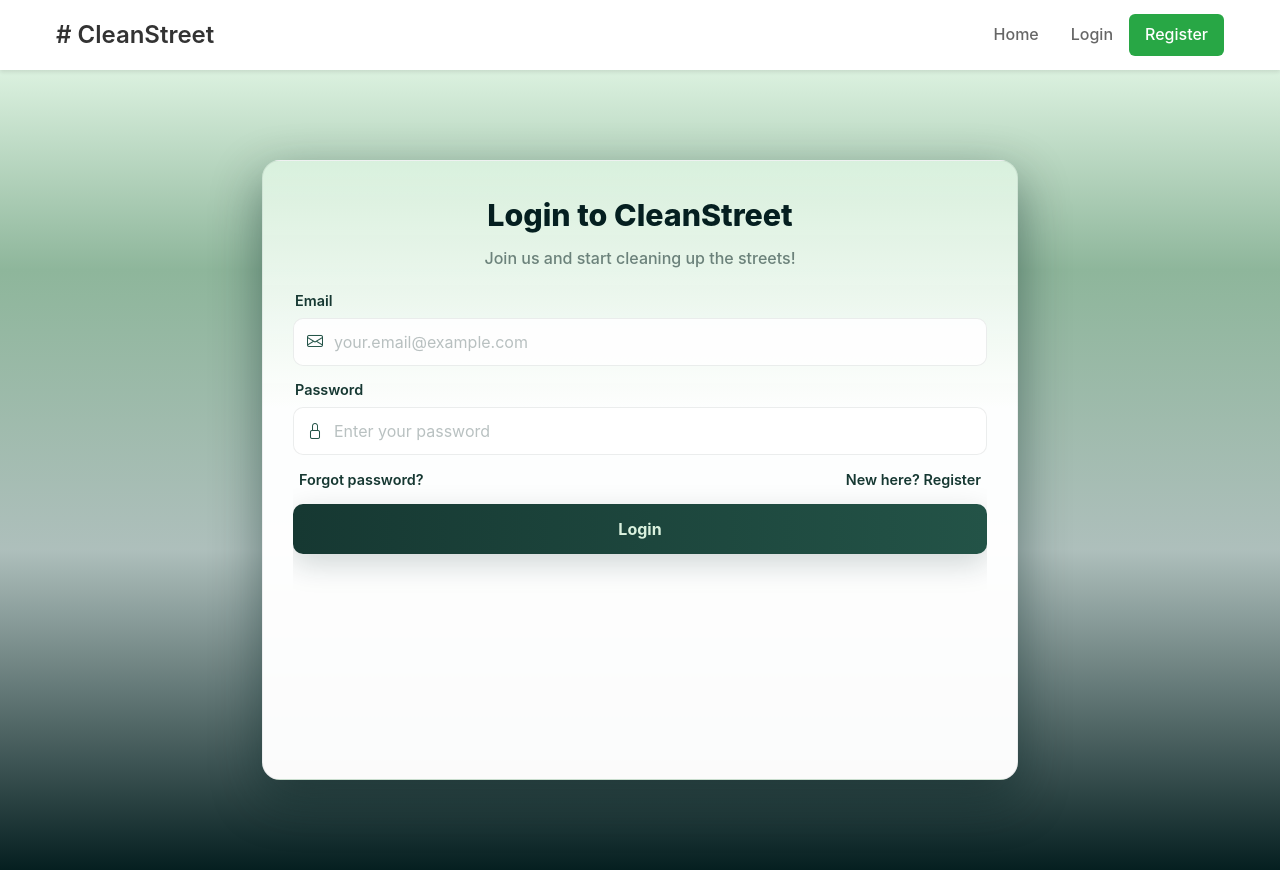
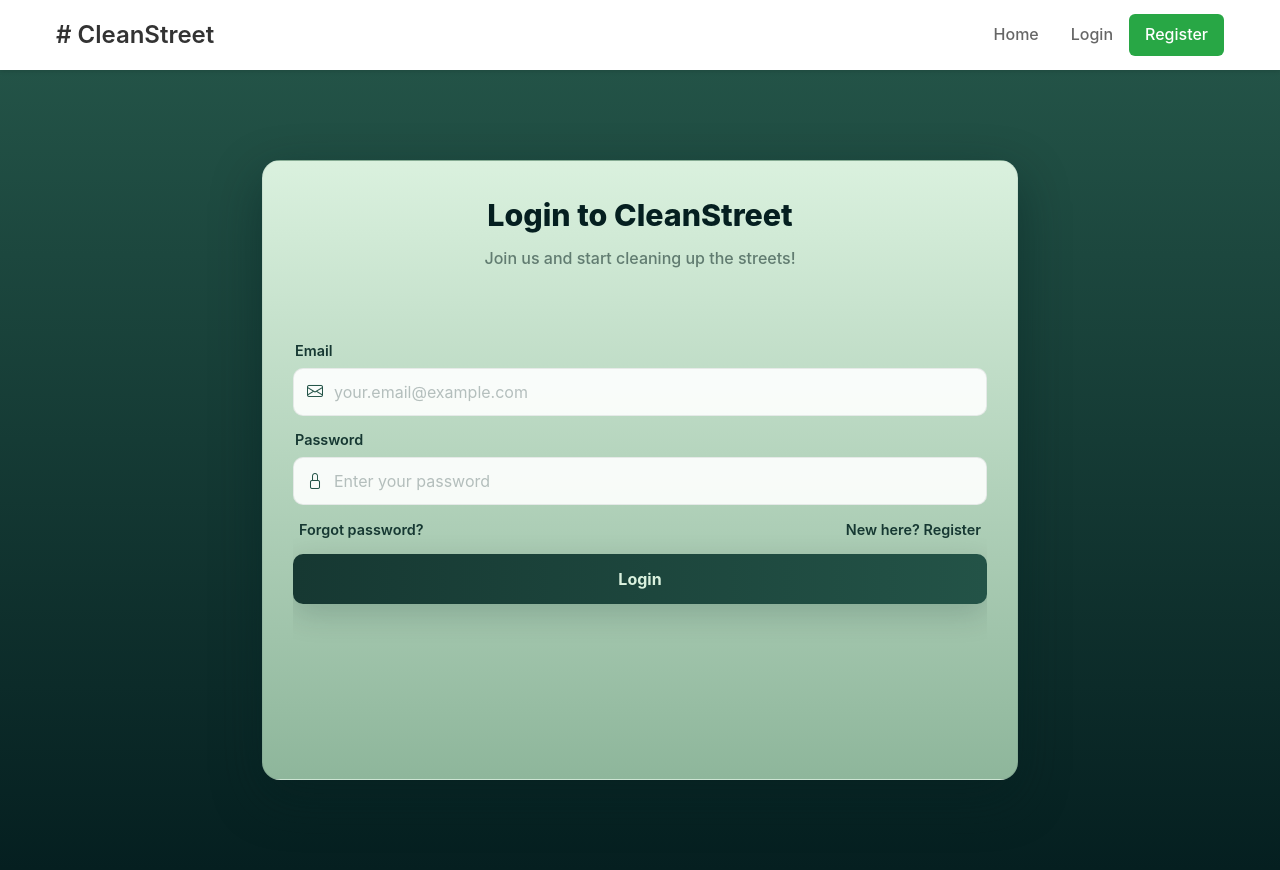
Before and after one commit to RPY09/cleanstreet09, a React (Create React App) app: page /login in a window 1280 px wide. Built offline with nearby package versions, Linux system fonts and the light colour scheme.

Commit message:
small change in styles

```diff
--- a/src/pages/Auth.css
+++ b/src/pages/Auth.css
@@ -40,13 +40,7 @@ body,
   display: flex;
   align-items: center;
   justify-content: center;
-  background: linear-gradient(
-    180deg,
-    rgba(218, 241, 222, 0.95) 0%,
-    rgb(142, 182, 155) 25%,
-    rgba(35, 83, 71, 0.35) 60%,
-    var(--g-darkest) 100%
-  );
+  background: linear-gradient(-180deg, var(--g-4), var(--g-darkest));
   padding: 24px;
 }
 
@@ -82,11 +76,7 @@ body,
   flex-direction: column;
   color: var(--text-on-light);
   /* use a subtle card fill: very light pale with slight tint */
-  background: linear-gradient(
-    180deg,
-    rgba(218, 241, 222, 0.96) 0%,
-    rgba(255, 255, 255, 0.98) 40%
-  );
+  background: linear-gradient(180deg, var(--g-pale), var(--g-accent));
   overflow: hidden;
   border: 1px solid rgba(5, 31, 32, 0.06);
 }
@@ -127,6 +117,10 @@ body,
 }
 
 /* form */
+.face-font {
+  margin-top: 50px;
+  /* gap: 20px; */
+}
 .auth-form {
   display: flex;
   flex-direction: column;
@@ -201,7 +195,7 @@ body,
 /* phone + location row sizing: make them side-by-side and fit */
 .location-row {
   display: flex;
-  gap: 8px;
+  /* gap: 8px; */
   align-items: center;
   position: relative;
 }
--- a/src/pages/Login.js
+++ b/src/pages/Login.js
@@ -1,14 +1,11 @@
 import React, { useEffect, useState } from "react";
 import { useLocation, useNavigate } from "react-router-dom";
 import { useAuth } from "../context/AuthContext";
-import axios from "axios"; // <-- ADDED AXIOS IMPORT for OTP/Location
+import axios from "axios";
 import "./Auth.css";
 
-// Assuming your backend API is accessible at this URL
 const API_URL = "http://localhost:5000/api/auth";
 
-// Replace with your actual Google Maps API Key or a free geocoding service key
-// If this is blank, the location will be saved as Lat/Lng coordinates.
 const GOOGLE_API_KEY = ""; // Leave blank if not using external service
 
 const Login = () => {
@@ -65,12 +62,9 @@ const Login = () => {
           // Backend returned user and token
           const { user, token } = response.data;
 
-          // IMPORTANT: Use AuthContext helper to set in-memory auth state AND localStorage
-          // This ensures protected routes read the updated React state immediately.
           if (loginWithToken) {
             loginWithToken(token, user);
           } else {
-            // fallback for older contexts: write to localStorage and reload the app
             localStorage.setItem("token", token);
             localStorage.setItem("user", JSON.stringify(user));
             window.location.reload();
@@ -246,7 +240,7 @@ const Login = () => {
 
             {error && <div className="alert alert-error">{error}</div>}
 
-            <form className="auth-form" onSubmit={submitLogin}>
+            <form className="auth-form face-font" onSubmit={submitLogin}>
               <div className="forms-group">
                 <label className="forms-label">Email</label>
                 <div className="input-group">
```
